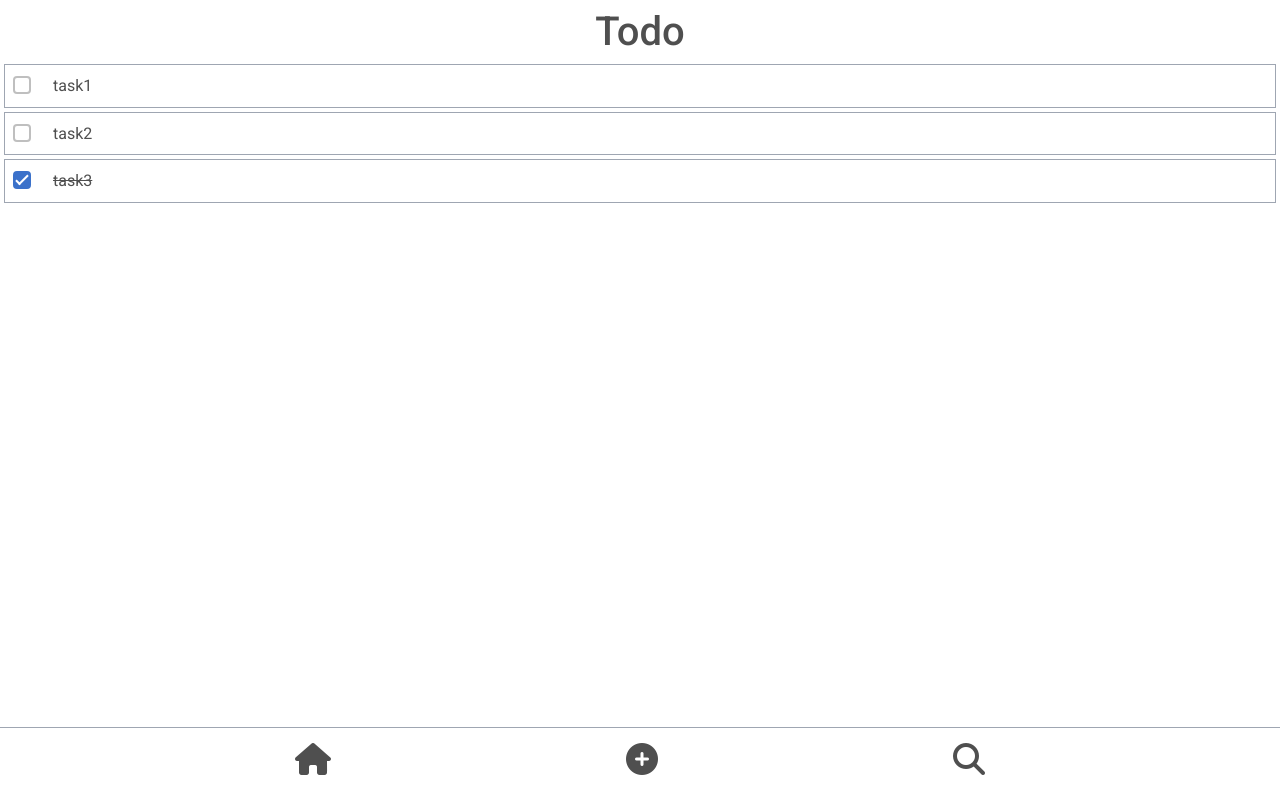
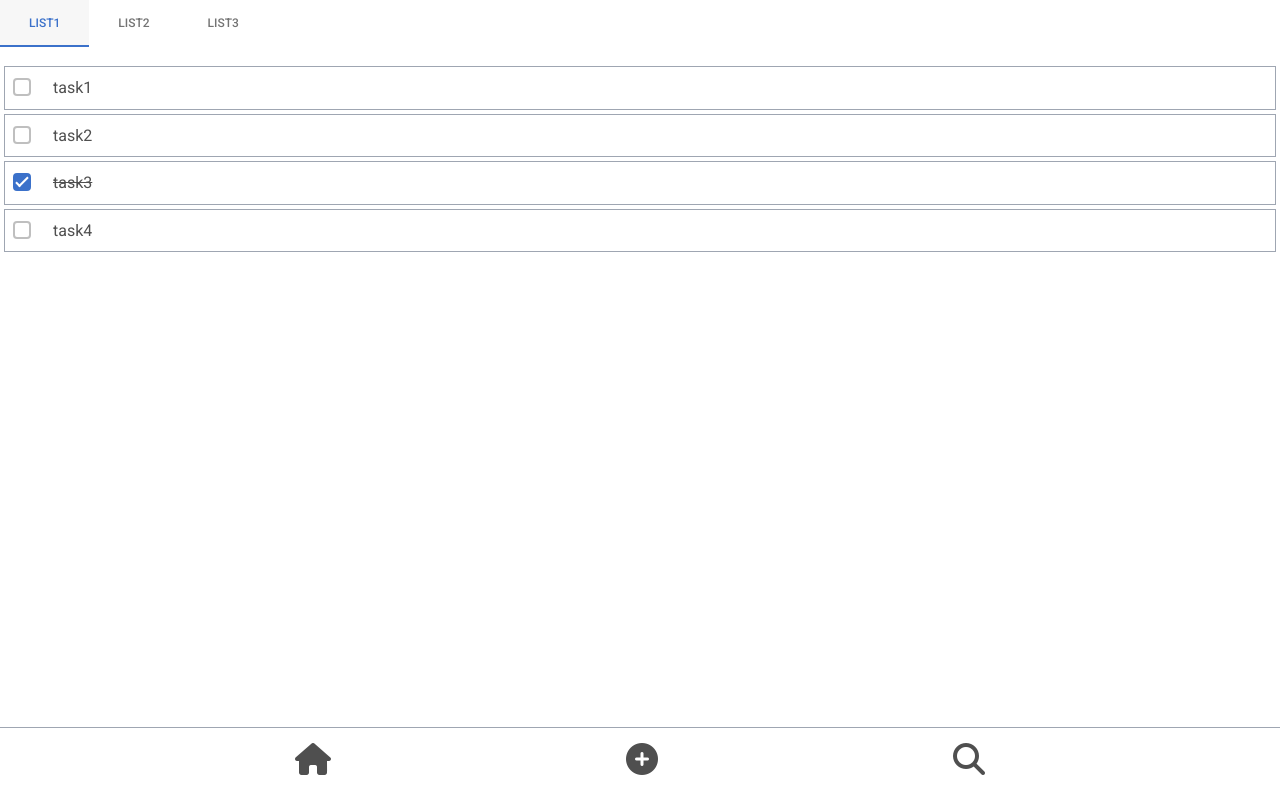
Before and after one commit to mtsml/todo, a React (Create React App) app: page / in a window 1280 px wide. Built offline with nearby package versions, Linux system fonts and the light colour scheme.

Commit message:
list追加

```diff
--- a/src/Top.js
+++ b/src/Top.js
@@ -1,16 +1,18 @@
 import React, { useState } from 'react';
-import { useRecoilState } from 'recoil';
+import { useRecoilValue, useRecoilState } from 'recoil';
 import './App.css';
 import Header from './components/Header';
 import Footer from './components/Footer';
 import Modal from './components/Modal';
 import Task from './components/Task';
 import { taskState } from './atoms/taskState';
+import { taskSelector } from './atoms/taskSelector';
 
 
 const Top = () => {
   const [modalIsOpen, setModalIsOpen] = useState(false);
-  const [todoList, setTodoList] = useRecoilState(taskState);
+  const [_, setTodoList] = useRecoilState(taskState);
+  const todoList = useRecoilValue(taskSelector);
 
   const handleCheck = (id, checked) => {
     setTodoList(todoList.map(todo => todo.id === id ? {...todo, done: checked} : todo));
--- /dev/null
+++ b/src/atoms/listState.js
@@ -0,0 +1,11 @@
+import { atom } from 'recoil';
+
+
+export const listState = atom({
+    key: "listState",
+    default: [
+        { id: 1, name: "list1", isActive: true },
+        { id: 2, name: "list2", isActive: false },
+        { id: 3, name: "list3", isActive: false },
+      ]
+})
--- /dev/null
+++ b/src/atoms/taskSelector.js
@@ -0,0 +1,15 @@
+import { selector } from 'recoil';
+import { taskState } from './taskState';
+import { listState } from './listState';
+
+
+export const taskSelector = selector({
+    key: 'taskSelector',
+    get: ({get}) => {
+      const list = get(listState);
+      const task = get(taskState);
+
+      const activeListId = list.find(l => l.isActive).id;
+      return task.filter(t => t.listId === activeListId);
+    },
+  });
--- a/src/atoms/taskState.js
+++ b/src/atoms/taskState.js
@@ -4,8 +4,14 @@ import { atom } from 'recoil';
 export const taskState = atom({
     key: "taskState",
     default: [
-        { id: 1, value: "task1", detail: "task1の説明文です", done: false },
-        { id: 2, value: "task2", detail: "task2の説明文です", done: false },
-        { id: 3, value: "task3", detail: "task3の説明文です", done: true },
+        { id: 1, value: "task1", detail: "task1の説明文です", done: false, listId: 1 },
+        { id: 2, value: "task2", detail: "task2の説明文です", done: false, listId: 1 },
+        { id: 3, value: "task3", detail: "task3の説明文です", done: true, listId: 1 },
+        { id: 4, value: "task4", detail: "task4の説明文です", done: false, listId: 1 },
+        { id: 5, value: "task5", detail: "task5の説明文です", done: false, listId: 2 },
+        { id: 6, value: "task6", detail: "task6の説明文です", done: true, listId: 2 },
+        { id: 7, value: "task7", detail: "task7の説明文です", done: false, listId: 2 },
+        { id: 8, value: "task8", detail: "task8の説明文です", done: false, listId: 3 },
+        { id: 9, value: "task9", detail: "task9の説明文です", done: true, listId: 3 },
       ]
 })
--- a/src/components/Header.js
+++ b/src/components/Header.js
@@ -1,9 +1,36 @@
 import React from 'react';
+import { useRecoilState } from 'recoil';
+import {
+  MDBTabs,
+  MDBTabsItem,
+  MDBTabsLink
+} from 'mdb-react-ui-kit';
+import { listState } from '../atoms/listState';
 
 
-const Header = () => {
-    return (
-        <h1 className="mt-2 text-center">Todo</h1>
-    )
+export const Header = () => {
+  const [list, setList] = useRecoilState(listState);
+
+  const handleFillClick = (id) => {
+    setList(list.map(l => ({...l, isActive: l.id === id})))
+  };
+
+  return (
+    <div className='overflow-x-scroll'>
+      <MDBTabs fill className='mb-3 text-nowrap' style={{width: "max-content"}}>
+        {list && list.map(l => (
+            <MDBTabsItem key={l.id}>
+                <MDBTabsLink
+                    onClick={() => !l.isActive && handleFillClick(l.id)}
+                    active={l.isActive}
+                >
+                    {l.name}
+                </MDBTabsLink>
+            </MDBTabsItem>
+        ))}
+      </MDBTabs>
+    </div>
+  );
 }
+
 export default Header;
```
